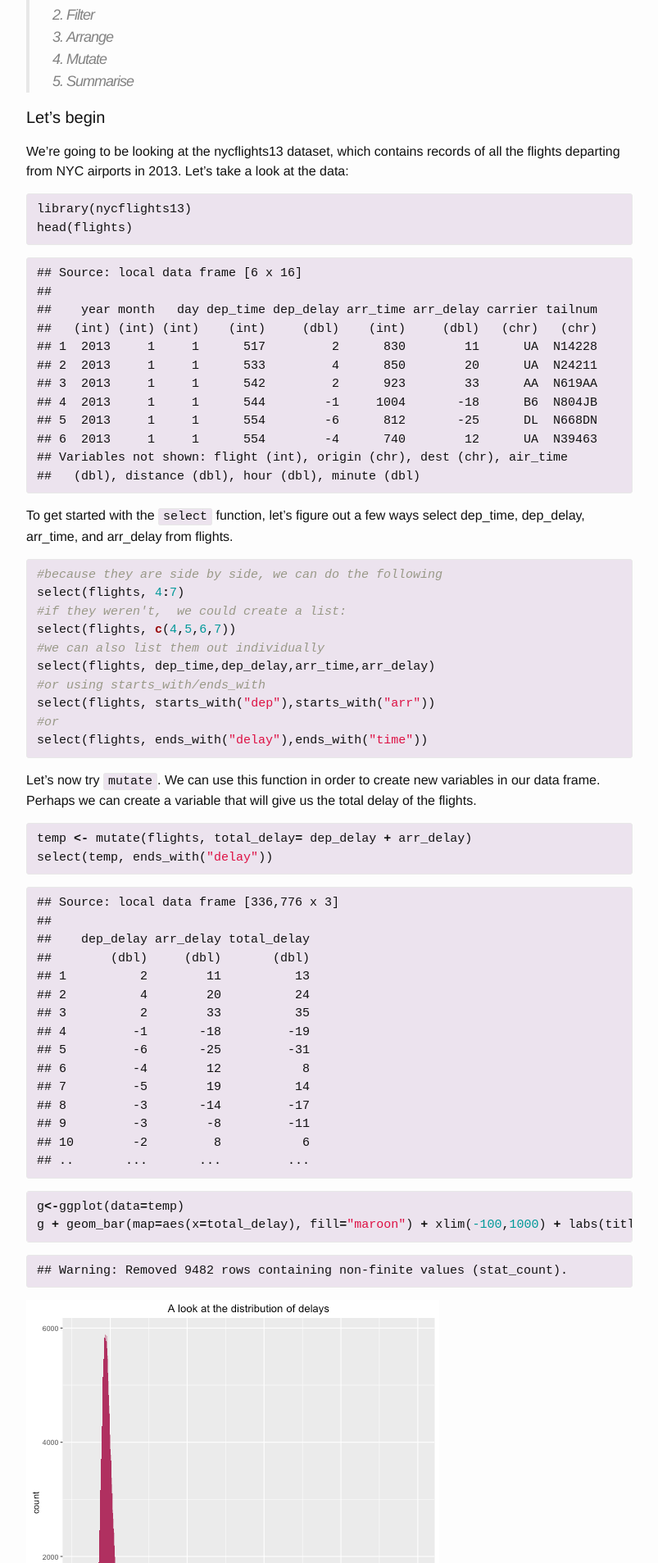
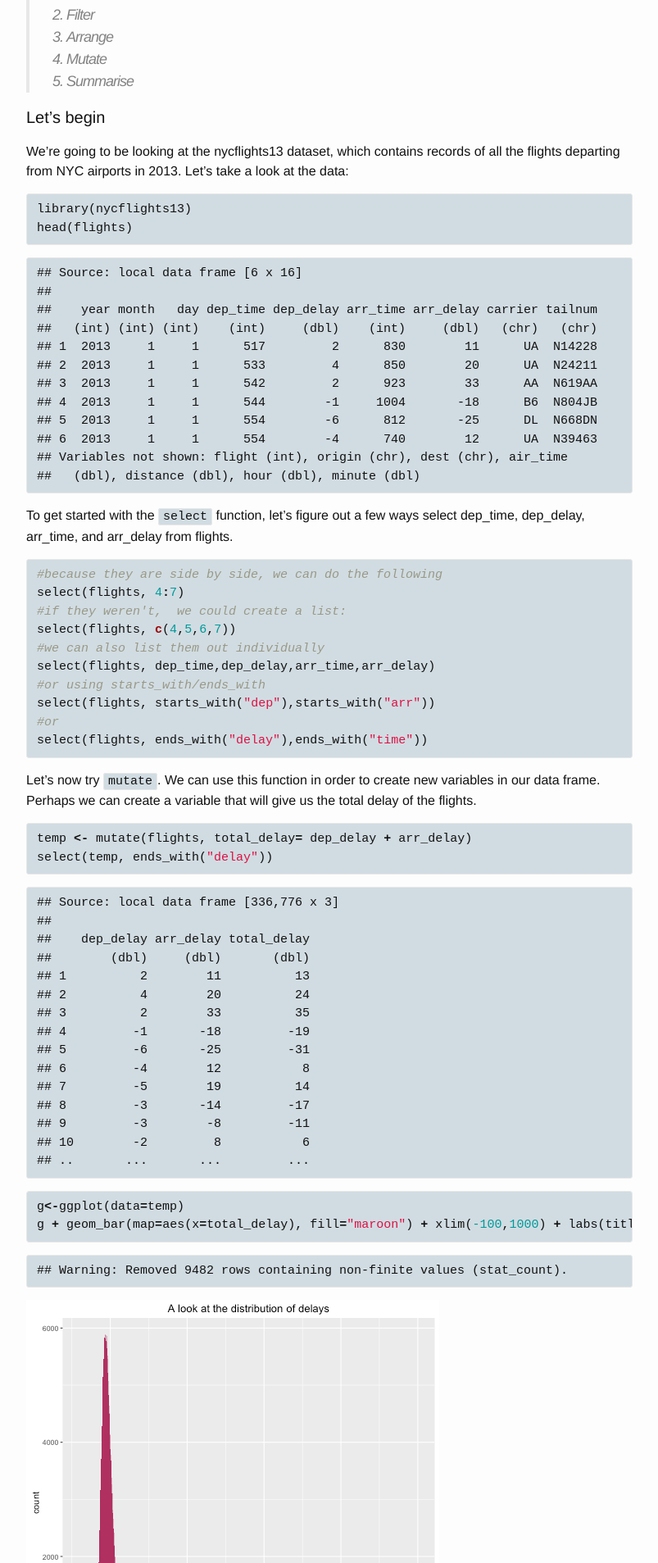
Before and after one commit to yankev/yankev.github.io, a Jekyll site: the page built from _posts/2016-01-11-dplyr_flights.md, in a window 1280 px wide. Shown: the part 429-2336 px from the top of the page at 82% size, without its empty margins (238-1041 px from the left). Built offline with Jekyll 4.4.1, drawn with Linux system fonts in a browser that asks for light colours.

Commit message:
bg color

```diff
--- a/_sass/_base.scss
+++ b/_sass/_base.scss
@@ -133,7 +133,7 @@ code {
     border: 1px solid $grey-color-light;
     border-radius: 3px;
     /*background-color: #eef;*/
-    background-color: #ECE3EE;
+    background-color: #D1DCE2;
 }
 
 code {
```
